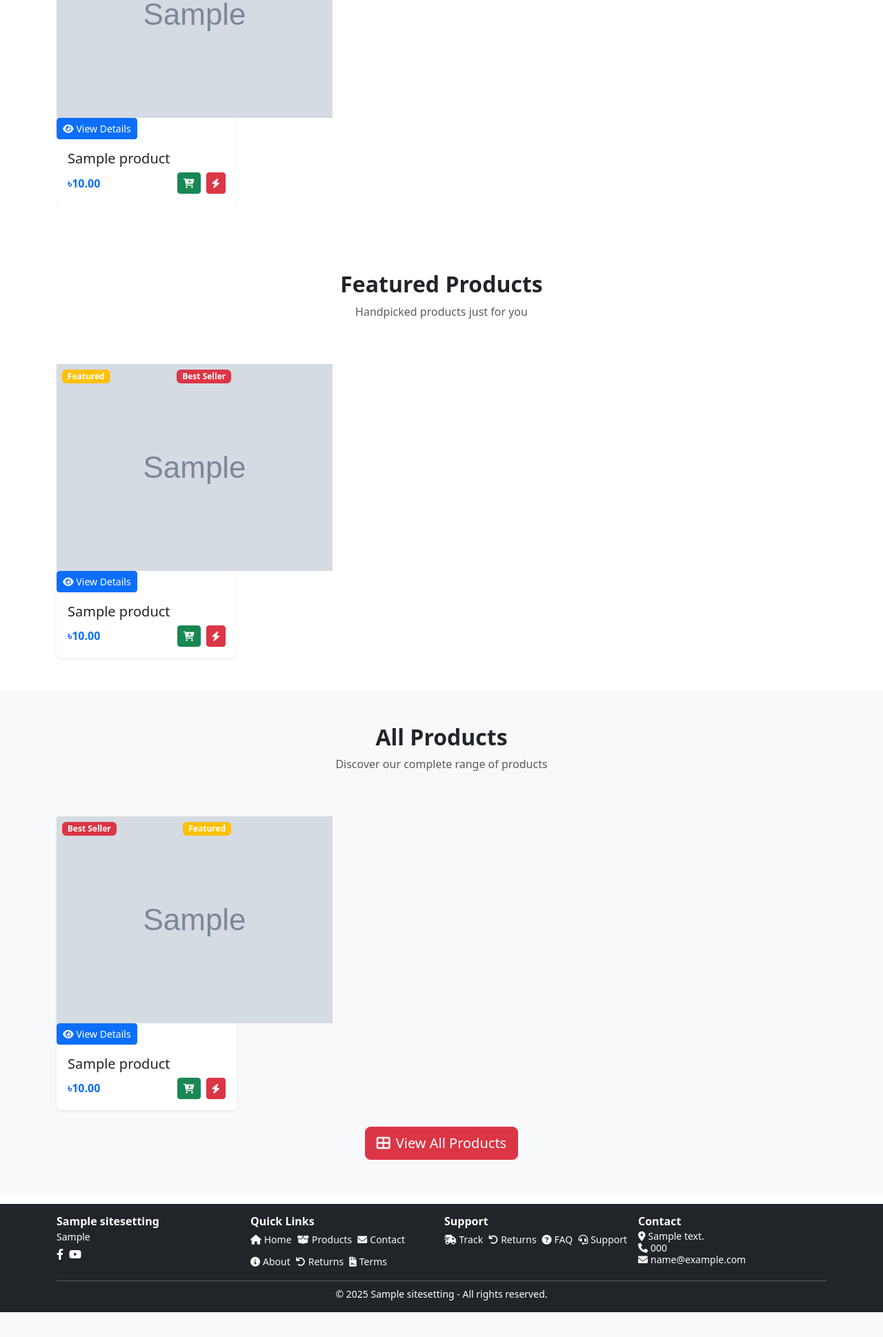
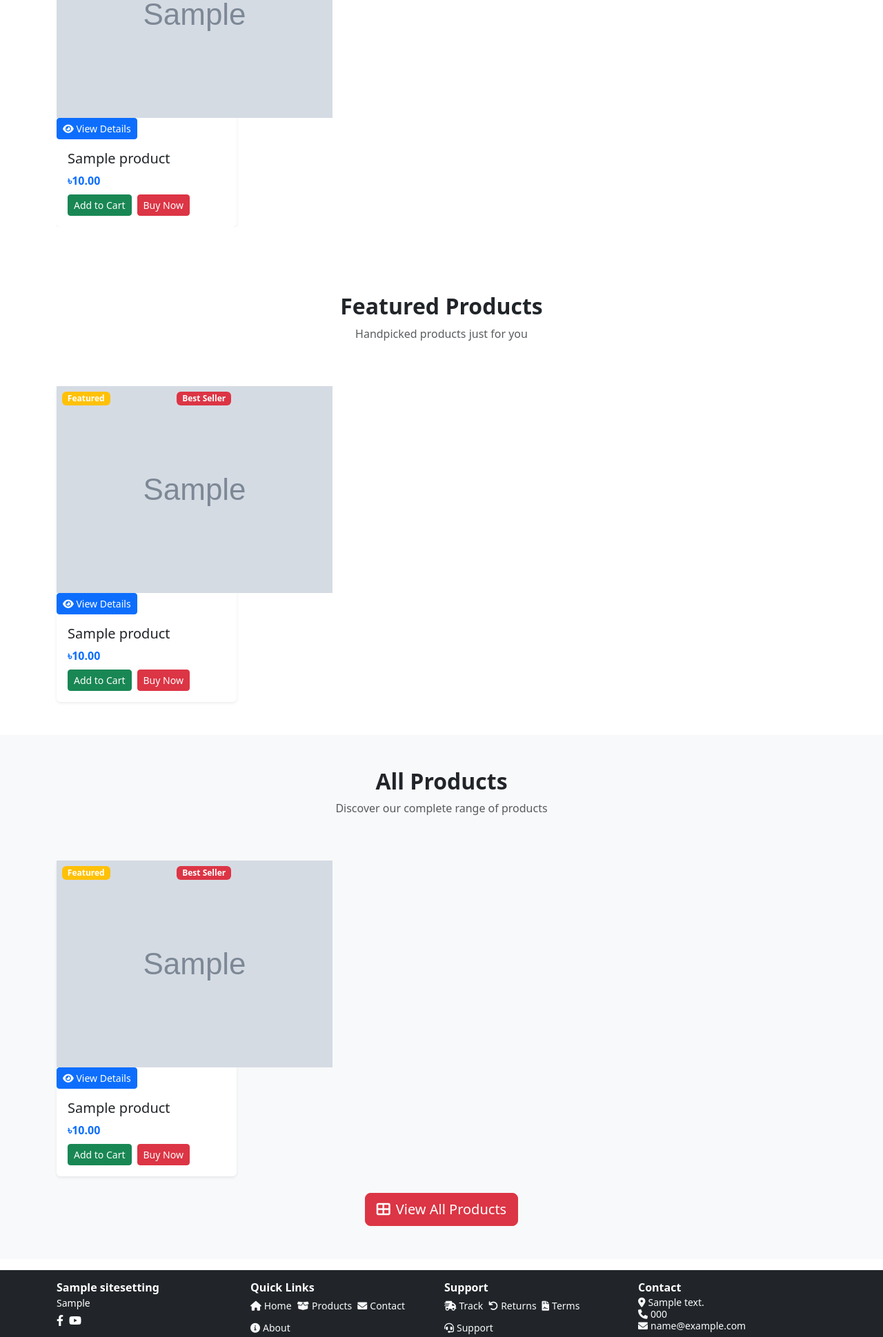
Before and after one commit to fahadmollik/alkhalid_ecommerce, a Django app: page / in a window 1280 px wide. Shown: the part 1174-3113 px from the top of the page at 69% size. Before the commit the page ends 3077 px from the top, so only its background shows below. Run offline with Django 5.2, Linux system fonts and the light colour scheme; tables that the repository leaves empty hold one stand-in row (values such as "Sample post"); grey boxes marked "Sample" are stand-in pictures.

Commit message:
Minor bug fixes and some design related changes

```diff
--- a/custom_admin/templates/custom_admin/base.html
+++ b/custom_admin/templates/custom_admin/base.html
@@ -147,7 +147,7 @@
     <!-- Sidebar -->
     <nav class="sidebar">
         <div class="sidebar-brand">
-            <h4><i class="bi bi-shop"></i> E-Admin</h4>
+            <h4><i class="bi bi-shop"></i>Admin Portal</h4>
         </div>
 
         <ul class="nav flex-column">
--- a/store/templates/store/track_order.html
+++ b/store/templates/store/track_order.html
@@ -33,7 +33,7 @@
                                    value="{{ request.POST.tracking_number }}"
                                    required>
                             <div class="form-text">
-                                You can find your tracking number in the order confirmation email or receipt.
+                                Use your order ID or tracking number.
                             </div>
                         </div>
 
--- a/templates/base.html
+++ b/templates/base.html
@@ -186,8 +186,6 @@
                         <li><a href="{% url 'products' %}" class="text-light text-decoration-none hover-link small"><i class="fas fa-box-open me-1"></i>Products</a></li>
                         <li><a href="{% url 'contact' %}" class="text-light text-decoration-none hover-link small"><i class="fas fa-envelope me-1"></i>Contact</a></li>
                         <li><a href="{% url 'about' %}" class="text-light text-decoration-none hover-link small"><i class="fas fa-info-circle me-1"></i>About</a></li>
-                        <li><a href="{% url 'return_refund' %}" class="text-light text-decoration-none hover-link small"><i class="fas fa-undo me-1"></i>Returns</a></li>
-                        <li><a href="{% url 'terms_conditions' %}" class="text-light text-decoration-none hover-link small"><i class="fas fa-file-contract me-1"></i>Terms</a></li>
                     </ul>
                 </div>
                 <div class="col mb-2">
@@ -195,7 +193,7 @@
                     <ul class="list-unstyled mb-0 d-flex flex-wrap justify-content-center justify-content-sm-start gap-2">
                         <li><a href="{% url 'track_order' %}" class="text-light text-decoration-none hover-link small"><i class="fas fa-shipping-fast me-1"></i>Track</a></li>
                         <li><a href="{% url 'return_refund' %}" class="text-light text-decoration-none hover-link small"><i class="fas fa-undo me-1"></i>Returns</a></li>
-                        <li><a href="#" class="text-light text-decoration-none hover-link small"><i class="fas fa-question-circle me-1"></i>FAQ</a></li>
+                        <li><a href="{% url 'terms_conditions' %}" class="text-light text-decoration-none hover-link small"><i class="fas fa-file-contract me-1"></i>Terms</a></li>
                         <li><a href="{% url 'contact' %}" class="text-light text-decoration-none hover-link small"><i class="fas fa-headset me-1"></i>Support</a></li>
                     </ul>
                 </div>
--- a/templates/store/home.html
+++ b/templates/store/home.html
@@ -358,15 +358,18 @@
                                 <div class="p-3">
                                     <h5 class="product-title mb-2">
                                         <a href="{% url 'product_detail' product.slug %}" class="text-decoration-none text-dark">
-                                            {{ product.name }}
+                                            {{ product.name|slice:":30" }}{% if product.name|length > 30 %}...{% endif %}
                                         </a>
                                     </h5>
                                     <div class="d-flex justify-content-between align-items-center">
-                                        <div class="price-section">
+                                        <div class="w-100">
+                                            <div class="price-section mb-2">
                                                 {% if product.has_discount %}
                                                 <div class="d-flex flex-column">
+                                                    <div class="d-flex align-items-center gap-2">
+                                                        <span class="price fw-bold text-primary">৳{{ product.price }}</span>
                                                         <small class="text-muted text-decoration-line-through">৳{{ product.original_price }}</small>
-                                                <span class="price fw-bold text-primary">৳{{ product.price }}</span>
+                                                    </div>
                                                 </div>
                                                 {% else %}
                                                 <span class="price fw-bold text-primary">৳{{ product.price }}</span>
@@ -378,16 +381,17 @@
                                                     {% csrf_token %}
                                                     <input type="hidden" name="quantity" value="1">
                                                     <button type="submit" class="btn btn-success btn-sm" title="Add to Cart">
-                                                    <i class="fas fa-cart-plus"></i>
+                                                        Add to Cart
                                                     </button>
                                                 </form>
                                                 <a href="{% url 'buy_now' product.id %}" class="btn btn-danger btn-sm" title="Buy Now">
-                                                <i class="fas fa-bolt"></i>
+                                                    Buy Now
                                                 </a>
                                             </div>
                                             {% else %}
                                             <span class="text-danger small">Out of Stock</span>
                                             {% endif %}
+                                        </div>
                                     </div>
                                 </div>
                             </div>
@@ -427,11 +431,14 @@
                                         </a>
                                     </h5>
                                     <div class="d-flex justify-content-between align-items-center">
-                                        <div class="price-section">
+                                        <div class="w-100">
+                                            <div class="price-section mb-2">
                                                 {% if product.has_discount %}
                                                 <div class="d-flex flex-column">
+                                                    <div class="d-flex align-items-center gap-2">
+                                                        <span class="price fw-bold text-primary">৳{{ product.price }}</span>
                                                         <small class="text-muted text-decoration-line-through">৳{{ product.original_price }}</small>
-                                                <span class="price fw-bold text-primary">৳{{ product.price }}</span>
+                                                    </div>
                                                 </div>
                                                 {% else %}
                                                 <span class="price fw-bold text-primary">৳{{ product.price }}</span>
@@ -443,16 +450,17 @@
                                                     {% csrf_token %}
                                                     <input type="hidden" name="quantity" value="1">
                                                     <button type="submit" class="btn btn-success btn-sm">
-                                                    <i class="fas fa-cart-plus"></i>
+                                                        Add to Cart
                                                     </button>
                                                 </form>
                                                 <a href="{% url 'buy_now' product.id %}" class="btn btn-danger btn-sm">
-                                                <i class="fas fa-bolt"></i> Buy Now
+                                                    Buy Now
                                                 </a>
                                             </div>
                                             {% else %}
                                             <span class="text-danger small">Out of Stock</span>
                                             {% endif %}
+                                        </div>
                                     </div>
                                 </div>
                             </div>
@@ -495,9 +503,9 @@
                                     <div class="d-flex justify-content-between align-items-center">
                                         <div class="price-section">
                                             {% if product.has_discount %}
-                                            <div class="d-flex flex-column">
+                                            <div class="d-flex align-items-center gap-2">
+                                                <span class="price fw-bold text-primary">৳{{ product.price }}</span>
                                                 <small class="text-muted text-decoration-line-through">৳{{ product.original_price }}</small>
-                                                <span class="price fw-bold text-primary">৳{{ product.price }}</span>
                                             </div>
                                             {% else %}
                                             <span class="price fw-bold text-primary">৳{{ product.price }}</span>
@@ -591,15 +599,18 @@
                     <div class="p-3">
                         <h5 class="product-title mb-2">
                             <a href="{% url 'product_detail' product.slug %}" class="text-decoration-none text-dark">
-                                {{ product.name }}
+                                {{ product.name|slice:":30" }}{% if product.name|length > 30 %}...{% endif %}
                             </a>
                         </h5>
                         <div class="d-flex justify-content-between align-items-center">
-                            <div class="price-section">
+                            <div class="w-100">
+                                <div class="price-section mb-2">
                                     {% if product.has_discount %}
                                     <div class="d-flex flex-column">
+                                        <div class="d-flex align-items-center gap-2">
+                                            <span class="price fw-bold text-primary">৳{{ product.price }}</span>
                                             <small class="text-muted text-decoration-line-through">৳{{ product.original_price }}</small>
-                                                <span class="price fw-bold text-primary">৳{{ product.price }}</span>
+                                        </div>
                                     </div>
                                     {% else %}
                                     <span class="price fw-bold text-primary">৳{{ product.price }}</span>
@@ -611,16 +622,17 @@
                                         {% csrf_token %}
                                         <input type="hidden" name="quantity" value="1">
                                         <button type="submit" class="btn btn-success btn-sm" title="Add to Cart">
-                                        <i class="fas fa-cart-plus"></i>
+                                            Add to Cart
                                         </button>
                                     </form>
                                     <a href="{% url 'buy_now' product.id %}" class="btn btn-danger btn-sm" title="Buy Now">
-                                    <i class="fas fa-bolt"></i>
+                                        Buy Now
                                     </a>
                                 </div>
                                 {% else %}
                                 <span class="text-danger small">Out of Stock</span>
                                 {% endif %}
+                            </div>
                         </div>
                     </div>
                 </div>
@@ -658,26 +670,24 @@
                                 <i class="fas fa-eye"></i> <span class="d-none d-md-inline">View Details</span>
                             </a>
                         </div>
+                        {% if product.is_featured %}
+                        <span class="badge bg-warning position-absolute top-0 start-0 m-2">Featured</span>
+                        {% endif %}
                         {% if product.is_best_seller %}
-                        <span class="badge bg-danger position-absolute top-0 start-0 m-2">Best Seller</span>
-                        {% endif %}
-                        {% if product.is_featured %}
-                        <span class="badge bg-warning position-absolute top-0 end-0 m-2">Featured</span>
+                        <span class="badge bg-danger position-absolute top-0 end-0 m-2">Best Seller</span>
                         {% endif %}
                     </div>
-
                     <div class="p-3">
                         <h5 class="product-title mb-2">
                             <a href="{% url 'product_detail' product.slug %}" class="text-decoration-none text-dark">
-                                {{ product.name }}
+                                {{ product.name|slice:":30" }}{% if product.name|length > 30 %}...{% endif %}
                             </a>
                         </h5>
-                        <div class="d-flex justify-content-between align-items-center">
-                            <div class="price-section">
+                         <div class="price-section mb-2">
                             {% if product.has_discount %}
-                                            <div class="d-flex flex-column">
+                            <div class="d-flex align-items-center gap-2">
+                                <span class="price fw-bold text-primary">৳{{ product.price }}</span>
                                 <small class="text-muted text-decoration-line-through">৳{{ product.original_price }}</small>
-                                                <span class="price fw-bold text-primary">৳{{ product.price }}</span>
                             </div>
                             {% else %}
                                 <span class="price fw-bold text-primary">৳{{ product.price }}</span>
@@ -689,17 +699,16 @@
                                 {% csrf_token %}
                                 <input type="hidden" name="quantity" value="1">
                                 <button type="submit" class="btn btn-success btn-sm" title="Add to Cart">
-                                        <i class="fas fa-cart-plus"></i>
+                                    Add to Cart
                                 </button>
                             </form>
                             <a href="{% url 'buy_now' product.id %}" class="btn btn-danger btn-sm" title="Buy Now">
-                                    <i class="fas fa-bolt"></i>
+                                Buy Now
                             </a>
                         </div>
                         {% else %}
                         <span class="text-danger small">Out of Stock</span>
                         {% endif %}
-                        </div>
                     </div>
                 </div>
             </div>
--- a/templates/store/order_confirmation.html
+++ b/templates/store/order_confirmation.html
@@ -13,7 +13,7 @@
                     <i class="fas fa-check-circle fa-4x text-success"></i>
                 </div>
                 <h2 class="fw-bold text-success mb-3">Order Placed Successfully!</h2>
-                <p class="lead text-muted">Thank you for your order. We'll process it shortly.</p>
+                <p class="lead text-muted">Thank you for your order. We'll process it shortly. Our agent can call you for verification.</p>
 
                 <!-- Tracking Number Highlight -->
                 <div class="alert alert-info border-0 shadow-sm mt-4">
@@ -214,7 +214,7 @@
                                 <i class="fas fa-shipping-fast fa-2x text-primary"></i>
                             </div>
                             <h6>Shipping</h6>
-                            <p class="text-muted small">Your order will be shipped within 1-2 business days</p>
+                            <p class="text-muted small">Your order will be shipped within 1-3 business days</p>
                         </div>
 
                         <div class="col-md-4 text-center mb-3">
--- a/templates/store/return-refund.html
+++ b/templates/store/return-refund.html
@@ -18,9 +18,9 @@
                 <div class="card-body p-4">
                     <div class="row align-items-center">
                         <div class="col-md-8">
-                            <h3 class="h4 fw-bold mb-2">30-Day Return Policy</h3>
+                            <h3 class="h4 fw-bold mb-2">3-Day Return Policy</h3>
                             <p class="text-muted mb-0">
-                                You have 30 days from the date of delivery to return any item for a full refund or exchange.
+                                You have 3 days from the date of delivery to return any item for a full refund or exchange, only applicable for defective or damaged items.
                             </p>
                         </div>
                         <div class="col-md-4 text-center">
```
Also changed, not shown: custom_admin/templates/custom_admin/settings.html (+9 -1 lines), custom_admin/views.py (+23 -1 lines), templates/store/checkout.html (+10 -11 lines), templates/store/contact.html (+4 -6 lines), templates/store/products.html (+12 -8 lines), templates/admin/analytics.html (deleted), templates/admin/analytics_dashboard.html (deleted), templates/admin/base_site.html (deleted), templates/admin/dashboard.html (deleted), templates/admin/index.html (deleted), templates/admin/order_analytics.html (deleted), templates/admin/product_analytics.html (deleted), templates/admin/product_analytics_new.html (deleted), templates/admin/revenue_analytics.html (deleted). Lines whose indentation alone changed are shown as unchanged.
